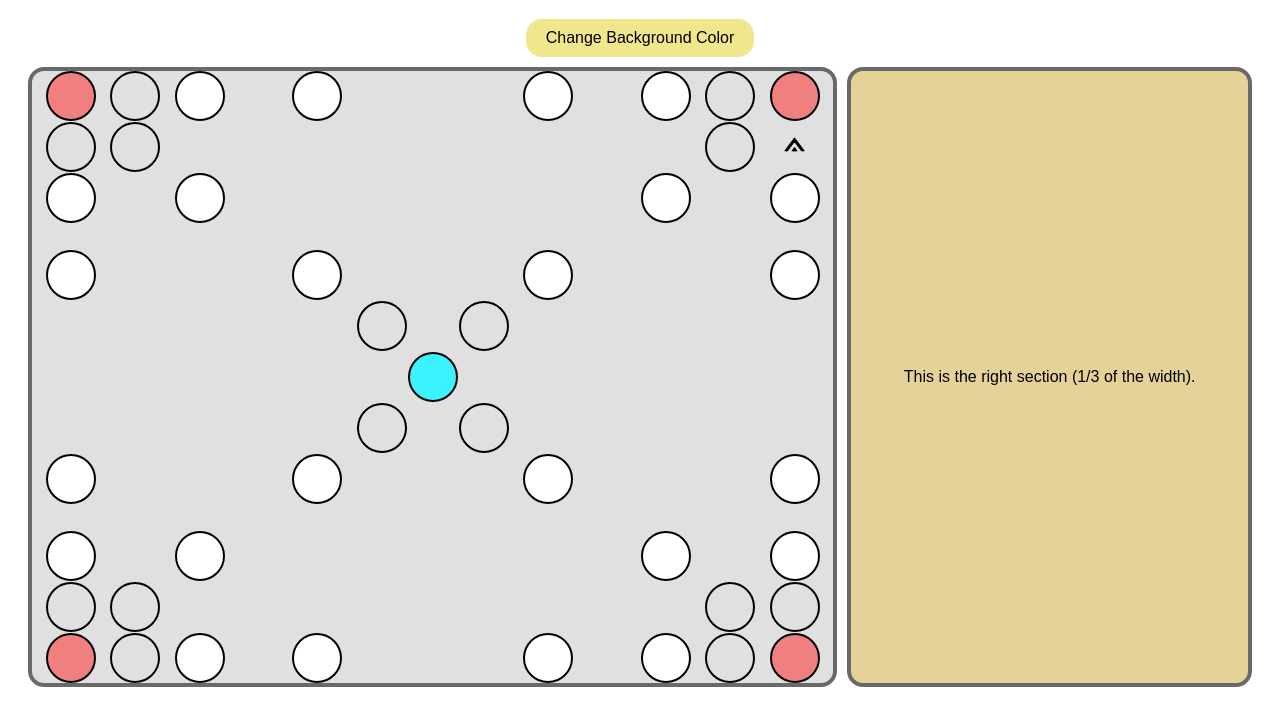
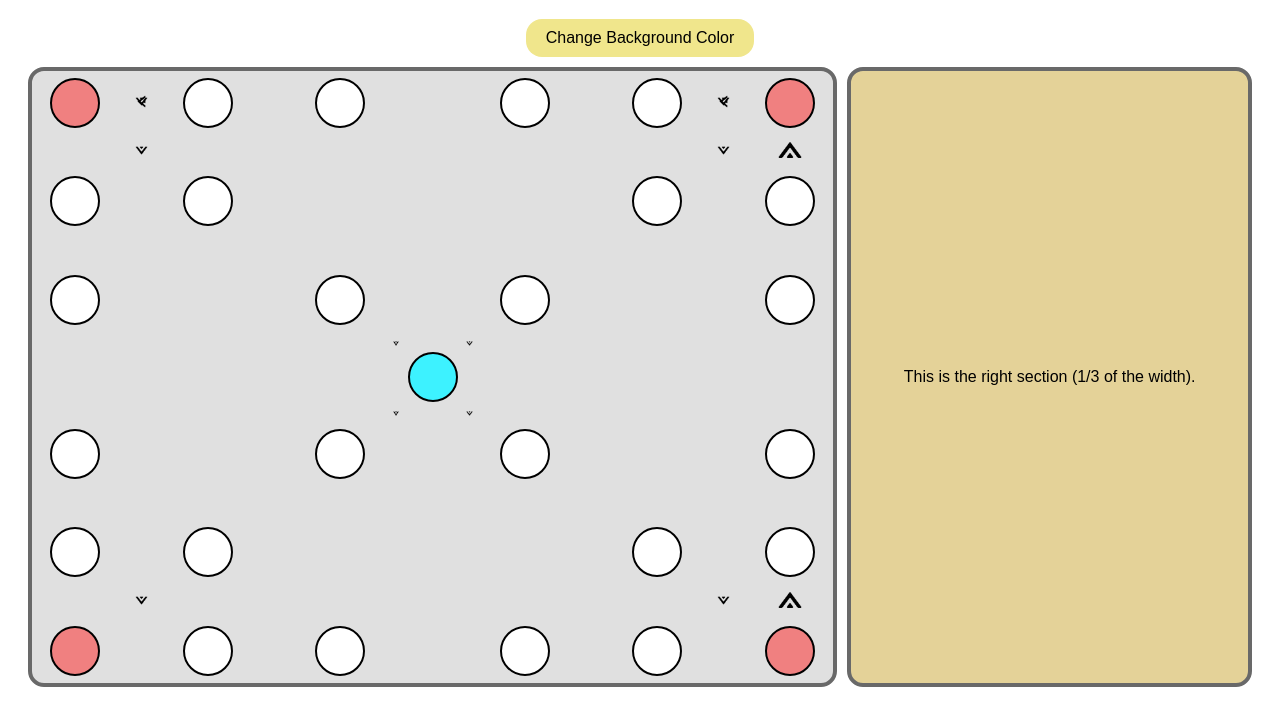
Before and after one commit to sRAMoiRAM/Yutnori, a plain HTML site: page index.html in a window 1280 px wide. Shown: the part 79-800 px from the top of the page. Drawn offline with Linux system fonts and the light colour scheme.

Commit message:
add all arrows (some in wrong direction)

```diff
--- a/index.html
+++ b/index.html
@@ -52,21 +52,45 @@
             <div class="grid-item" style="grid-row: 2; grid-column: 13;">
                 <img src=images/arrowN.png > <!-- Image inside grid cell -->
             </div>
-            <div class="circle-field" style="grid-row: 2; grid-column: 1;"></div>
-            <div class="circle-field" style="grid-row: 1; grid-column: 2;"></div>
-            <div class="circle-field" style="grid-row: 2; grid-column: 2;"></div>
-            <div class="circle-field" style="grid-row: 1; grid-column: 12;"></div>
-            <div class="circle-field" style="grid-row: 2; grid-column: 12;"></div>
-            <div class="circle-field" style="grid-row: 12; grid-column: 1;"></div>
-            <div class="circle-field" style="grid-row: 12; grid-column: 2;"></div>
-            <div class="circle-field" style="grid-row: 13; grid-column: 2;"></div>
-            <div class="circle-field" style="grid-row: 12; grid-column: 13;"></div>
-            <div class="circle-field" style="grid-row: 12; grid-column: 12;"></div>
-            <div class="circle-field" style="grid-row: 13; grid-column: 12;"></div>
-            <div class="circle-field" style="grid-row: 6; grid-column: 6;"></div>
-            <div class="circle-field" style="grid-row: 8; grid-column: 8;"></div>
-            <div class="circle-field" style="grid-row: 6; grid-column: 8;"></div>
-            <div class="circle-field" style="grid-row: 8; grid-column: 6;"></div>
+            <div class="grid-item" style="grid-row: 12; grid-column: 13;">
+                <img src=images/arrowN.png > <!-- Image inside grid cell -->
+            </div>
+            <div class="grid-item" style="grid-row: 1; grid-column: 12;">
+                <img src=images/arrowW.png > <!-- Image inside grid cell -->
+            </div>
+            <div class="grid-item" style="grid-row: 1; grid-column: 2;">
+                <img src=images/arrowW.png > <!-- Image inside grid cell -->
+            </div>
+            <div class="grid-item" style="grid-row: 1; grid-column: 2;">
+                <img src=images/arrowS.png > <!-- Image inside grid cell -->
+            </div>
+            <div class="grid-item" style="grid-row: 1; grid-column: 12;">
+                <img src=images/arrowS.png > <!-- Image inside grid cell -->
+            </div>
+            <div class="grid-item" style="grid-row: 2; grid-column: 2;">
+                <img src=images/arrowS.png transform: rotate(45deg); > <!-- Image inside grid cell -->
+            </div>
+            <div class="grid-item" style="grid-row: 6; grid-column: 6;">
+                <img src=images/arrowS.png transform: rotate(45deg); > <!-- Image inside grid cell -->
+            </div>
+            <div class="grid-item" style="grid-row: 8; grid-column: 8;">
+                <img src=images/arrowS.png transform: rotate(45deg); > <!-- Image inside grid cell -->
+            </div>
+            <div class="grid-item" style="grid-row: 12; grid-column: 12;">
+                <img src=images/arrowS.png transform: rotate(45deg); > <!-- Image inside grid cell -->
+            </div>
+            <div class="grid-item" style="grid-row: 2; grid-column: 12;">
+                <img src=images/arrowS.png transform: rotate(45deg); > <!-- Image inside grid cell -->
+            </div>
+            <div class="grid-item" style="grid-row: 6; grid-column: 8;">
+                <img src=images/arrowS.png transform: rotate(45deg); > <!-- Image inside grid cell -->
+            </div>
+            <div class="grid-item" style="grid-row: 8; grid-column: 6;">
+                <img src=images/arrowS.png transform: rotate(45deg); > <!-- Image inside grid cell -->
+            </div>
+            <div class="grid-item" style="grid-row: 12; grid-column: 2;">
+                <img src=images/arrowS.png transform: rotate(45deg); > <!-- Image inside grid cell -->
+            </div>
         </div>
 
         <!-- Right section -->
```
